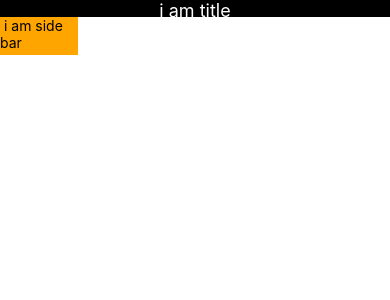
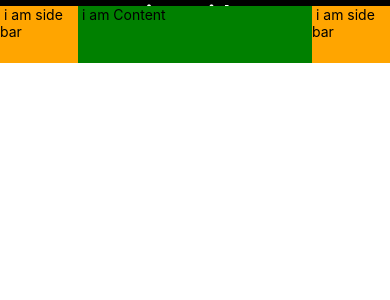
Before and after one commit to xujianhuaap/lesson_react_native, a React Native app: screen / in a window 390 px wide. Shown: the top 300 px of the page. Built offline with nearby package versions, Linux system fonts and the light colour scheme.

Commit message:
feature[main.js App.js]:layout props

```diff
--- a/App.js
+++ b/App.js
@@ -5,7 +5,7 @@
 
 import React, {useState} from 'react';
 import {View, Text, Button, StyleSheet, ScrollView, Slider} from 'react-native';
-import {TitleView, SideBar} from './src/main/main';
+import {TitleView, SideBar, ContentView} from './src/main/main';
 
 /***
  * 布局
@@ -26,9 +26,22 @@ function App() {
   return (
     <View>
       <TitleView />
-      <SideBar></SideBar>
+      <View style={styles.contentContainer}>
+        <SideBar />
+        <ContentView></ContentView>
+        <SideBar />
+      </View>
     </View>
   );
 }
 
+const styles = StyleSheet.create({
+  contentContainer: {
+    width: '100%',
+    height: '90%',
+    flexWrap: 'wrap',
+    flexDirection: 'row',
+  },
+});
+
 export default App;
--- a/src/main/main.js
+++ b/src/main/main.js
@@ -21,23 +21,40 @@ class SideBar extends Component {
   }
 }
 
+class ContentView extends Component {
+  render() {
+    return (
+      <View style={styles.contentView}>
+        <Text> i am Content</Text>
+      </View>
+    );
+  }
+}
+
 const styles = StyleSheet.create({
   titleText: {
     color: 'white',
     textAlign: 'center',
     width: '100%',
-    fontSize: 18,
+    fontSize: 24,
+    fontWeight: 'bold',
   },
   titleContainer: {
     width: '100%',
-    height: '30%',
+    height: '10%',
     backgroundColor: 'black',
   },
   sideBarContainer: {
     width: '20%',
-    height: '70%',
+    height: '100%',
     backgroundColor: 'orange',
+  },
+  contentView: {
+    width: '20%',
+    height: '100%',
+    backgroundColor: 'green',
+    flexGrow: 1,
   },
 });
 
-export {TitleView, SideBar};
+export {TitleView, SideBar, ContentView};
```
